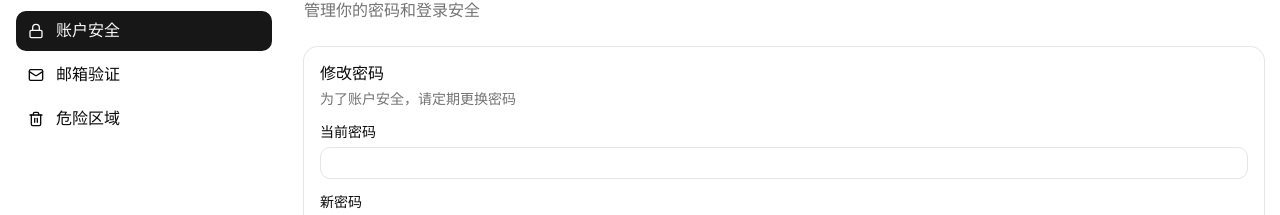
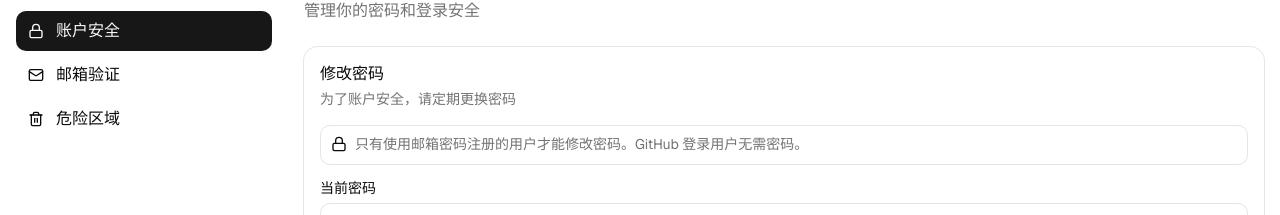
Before and after one commit to tsycheese/shadcn-test, a Next.js app in the folder apps/web/: page /settings/account in a window 1280 px wide. Shown: the part 190-405 px from the top of the page. Built offline with nearby package versions, Linux system fonts and the light colour scheme; no server answers; sample sign-in values are in the browser's storage.

Commit message:
feat(settings): 添加密码修改说明提示

```diff
--- a/apps/web/components/settings/change-password-form.tsx
+++ b/apps/web/components/settings/change-password-form.tsx
@@ -1,7 +1,7 @@
 "use client"
 
 import { useState, useTransition } from "react"
-import { signOut } from "next-auth/react"
+import { signOut, useSession } from "next-auth/react"
 import { useForm } from "react-hook-form"
 import { zodResolver } from "@hookform/resolvers/zod"
 import * as z from "zod"
@@ -17,6 +17,8 @@ import {
   FormMessage,
 } from "@workspace/ui/components/form"
 import { Card, CardContent, CardDescription, CardHeader, CardTitle } from "@workspace/ui/components/card"
+import { Alert, AlertDescription } from "@workspace/ui/components/alert"
+import { Github, Lock } from "lucide-react"
 
 const passwordSchema = z.object({
   currentPassword: z.string().min(6, "密码至少 6 位"),
@@ -33,6 +35,7 @@ const passwordSchema = z.object({
 })
 
 export function ChangePasswordForm() {
+  const { data: session } = useSession()
   const [isPending, startTransition] = useTransition()
   const [error, setError] = useState("")
   const [success, setSuccess] = useState("")
@@ -79,6 +82,10 @@ export function ChangePasswordForm() {
     })
   }
 
+  // GitHub 登录用户显示提示信息
+  // 注意：这里只是一个简单判断，更准确的方式是检查用户是否有 passwordHash
+  const isGitHubUser = !session?.user?.emailVerified || false
+
   return (
     <Card>
       <CardHeader>
@@ -88,6 +95,13 @@ export function ChangePasswordForm() {
         </CardDescription>
       </CardHeader>
       <CardContent>
+        <Alert className="mb-4">
+          <Lock className="h-4 w-4" />
+          <AlertDescription>
+            只有使用邮箱密码注册的用户才能修改密码。GitHub 登录用户无需密码。
+          </AlertDescription>
+        </Alert>
+
         <Form {...form}>
           <form onSubmit={form.handleSubmit(onSubmit)} className="space-y-4">
             <FormField
```
